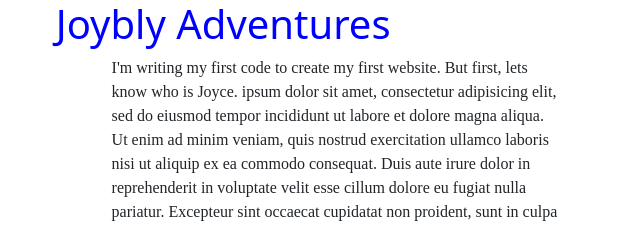
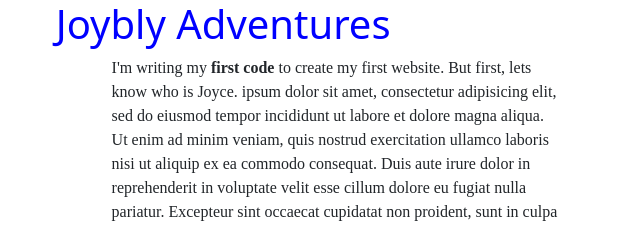
Before and after one commit to jacobrugano/hello-world, a plain HTML site: page my-first-webpage.html in a window 1280 px wide. Shown: the top 228 px of the page, 640-1280 px from the left. Drawn offline with Linux system fonts and the light colour scheme.

Commit message:
creating emphasis by boldening words

```diff
--- a/my-first-webpage.html
+++ b/my-first-webpage.html
@@ -13,7 +13,7 @@
     <h1>Joybly Adventures</h1>
     <div class="sidebar">
     <div class="jumbotrain">
-      <p>I'm writing my first code to create my first website. But first, lets know who is Joyce. ipsum dolor sit amet, consectetur adipisicing elit, sed do eiusmod tempor incididunt ut labore et dolore magna aliqua. Ut enim ad minim veniam, quis nostrud exercitation ullamco laboris nisi ut aliquip ex ea commodo consequat. Duis aute irure dolor in reprehenderit in voluptate velit esse cillum dolore eu fugiat nulla pariatur. Excepteur sint occaecat cupidatat non proident, sunt in culpa qui officia deserunt mollit anim id est labipsum dolor sit amet, consectetur adipisicing elit, sed do eiusmod tempor incididunt ut labore et dolore magna aliqua. Ut enim ad minim veniam, quis nostrud exercitation ullamco laboris nisi ut aliquip ex ea commodo consequat. Duis aute irure dolor in reprehenderit in voluptate velit esse cillum dolore eu fugiat nulla pariatur. Excepteur sint occaecat cupidatat non proident, sunt in culpa qui officia deserunt mollit anim id est labipsum dolor sit amet, consectetur adipisicing elit, sed do eiusmod tempor incididunt ut labore et dolore magna aliqua. Ut enim ad minim veniam, quis nostrud exercitation ullamco laboris nisi ut aliquip ex ea commodo consequat. Duis aute irure dolor in reprehenderit in voluptate velit esse cillum dolore eu fugiat nulla pariatur. Excepteur sint occaecat cupidatat non proident, sunt in culpa qui officia deserunt mollit anim id est lab:</p>
+      <p>I'm writing my <strong>first code</strong> to create my first website. But first, lets know who is Joyce. ipsum dolor sit amet, consectetur adipisicing elit, sed do eiusmod tempor incididunt ut labore et dolore magna aliqua. Ut enim ad minim veniam, quis nostrud exercitation ullamco laboris nisi ut aliquip ex ea commodo consequat. Duis aute irure dolor in reprehenderit in voluptate velit esse cillum dolore eu fugiat nulla pariatur. Excepteur sint occaecat cupidatat non proident, sunt in culpa qui officia deserunt mollit anim id est labipsum dolor sit amet, consectetur adipisicing elit, sed do eiusmod tempor incididunt ut labore et dolore magna aliqua. Ut enim ad minim veniam, quis nostrud exercitation ullamco laboris nisi ut aliquip ex ea commodo consequat. Duis aute irure dolor in reprehenderit in voluptate velit esse cillum dolore eu fugiat nulla pariatur. Excepteur sint occaecat cupidatat non proident, sunt in culpa qui officia deserunt mollit anim id est labipsum dolor sit amet, consectetur adipisicing elit, sed do eiusmod tempor incididunt ut labore et dolore magna aliqua. Ut enim ad minim veniam, quis nostrud exercitation ullamco laboris nisi ut aliquip ex ea commodo consequat. Duis aute irure dolor in reprehenderit in voluptate velit esse cillum dolore eu fugiat nulla pariatur. Excepteur sint occaecat cupidatat non proident, sunt in culpa qui officia deserunt mollit anim id est lab:</p>
     </div>
     <div class="column">
       <h2>Types of destinations</h2>
```
